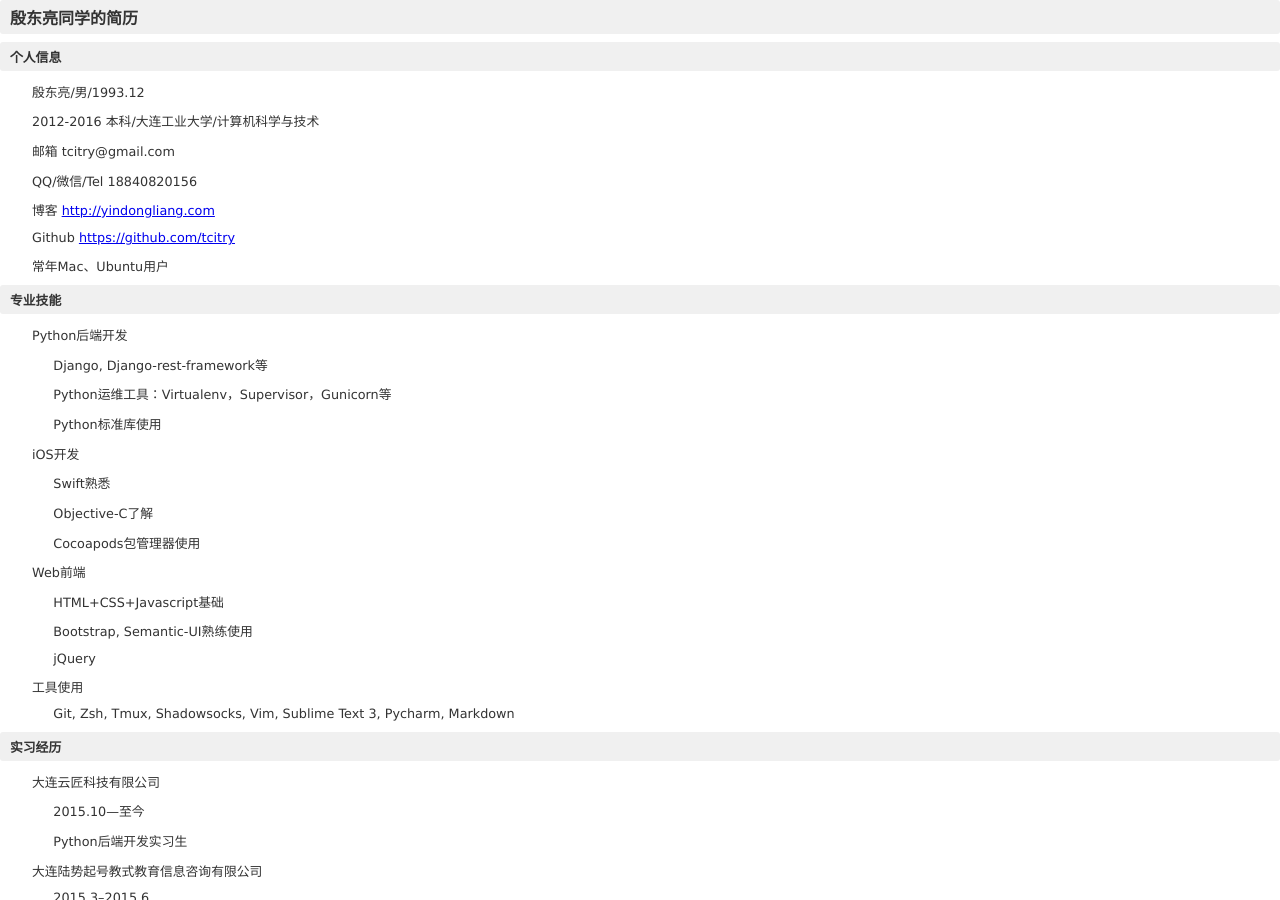
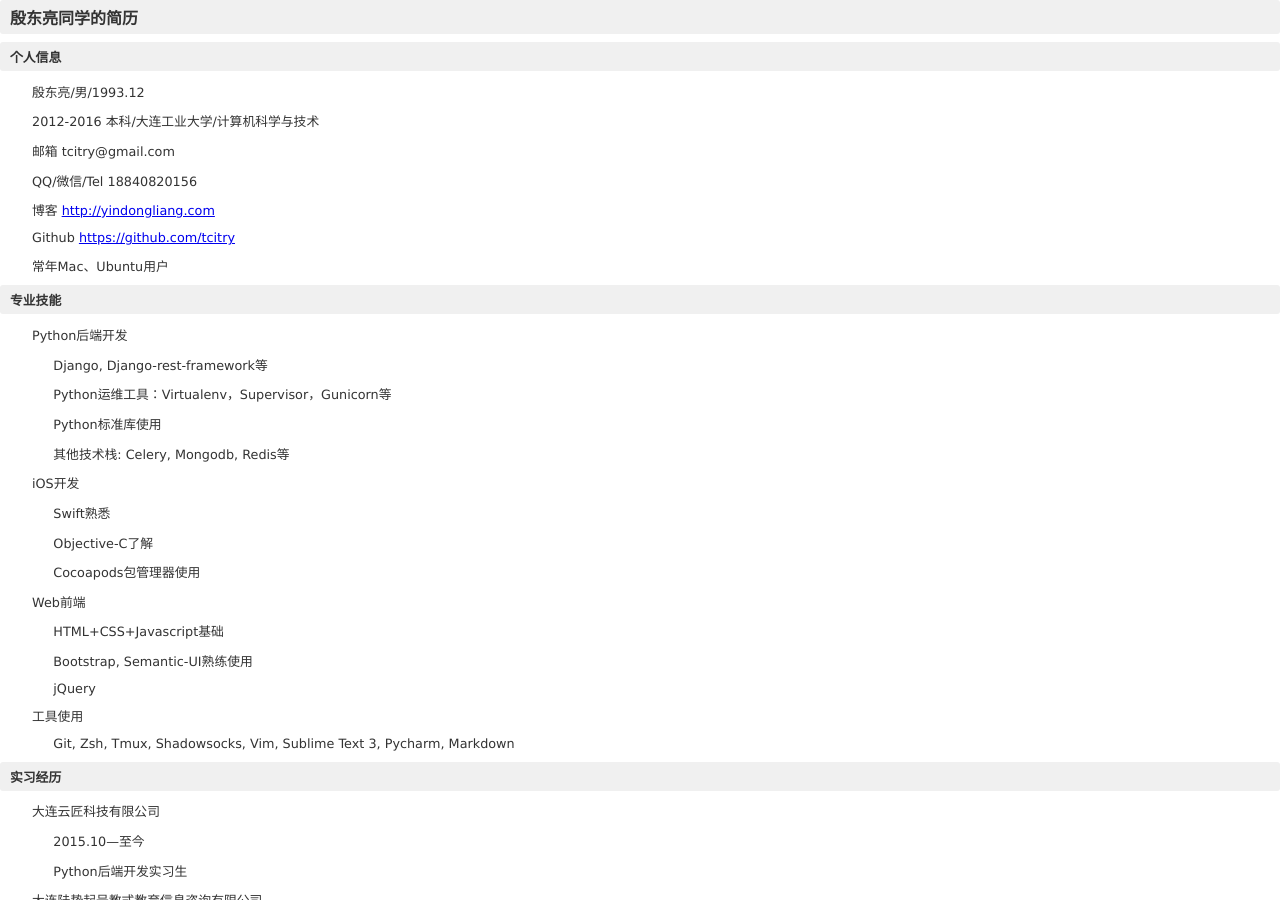
Before and after one commit to dlpu/dlpu.github.io, a Jekyll site: the page resume.html, which Jekyll copies as it is, in a window 1280 px wide and 900 px high. Built offline with Jekyll 4.4.1, drawn with Linux system fonts in a browser that asks for light colours; Markdown is read by kramdown in place of the engine named in the settings.

Commit message:
update resume

```diff
--- a/resume.html
+++ b/resume.html
@@ -244,6 +244,11 @@
 						<h4>Python标准库使用</h4>
 					</div>
 				</li>
+				<li class="action">
+					<div class="actioninfo">
+						<h4>其他技术栈: Celery, Mongodb, Redis等</h4>
+					</div>
+				</li>
 			</ul>
 			<li class="action">
 				<div class="actioninfo">
```
